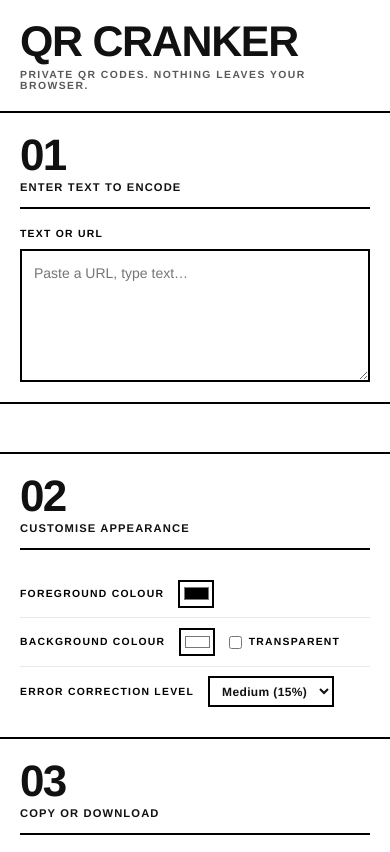
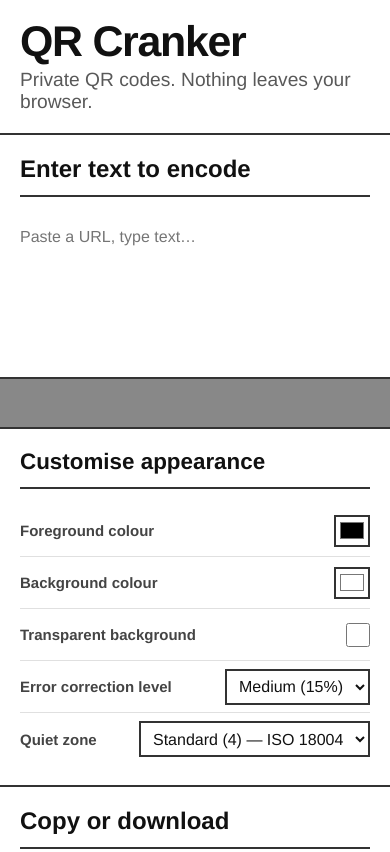
Before and after one commit to jackbush/qr-cranker, a website built with Vite: page index.html in a window 390 px wide. Shown: the top 852 px of the page. Built offline with nearby package versions, Linux system fonts and the light colour scheme.

Commit message:
design improvements

```diff
--- a/index.html
+++ b/index.html
@@ -6,30 +6,30 @@
   <title>QR Cranker</title>
 </head>
 <body>
-  <header>
-    <h1>QR Cranker</h1>
-    <p class="tagline">Private QR codes. Nothing leaves your browser.</p>
-  </header>
   <main>
 
     <div id="left-column">
 
+      <div class="panel" id="title-panel">
+        <h1>QR Cranker</h1>
+        <p class="tagline">Private QR codes. Nothing leaves your browser.</p>
+      </div>
+
+      <hr />
+
       <section class="panel" id="input-panel">
-        <h2 class="step-heading">
-          <span class="step-num">01</span>
-          <span class="step-title">Enter text to encode</span>
-        </h2>
-        <label for="text-input">Text or URL</label>
+        <h2 class="step-heading">Enter text to encode</h2>
+        <label for="text-input" class="visually-hidden">Text or URL</label>
         <textarea id="text-input" placeholder="Paste a URL, type text…" rows="5" autocomplete="off" spellcheck="false"></textarea>
       </section>
 
       <hr />
 
       <section class="panel" id="controls-panel">
-        <h2 class="step-heading">
-          <span class="step-num">02</span>
-          <span class="step-title">Customise appearance</span>
-        </h2>
+        <div class="step-heading">
+          <h2>Customise appearance</h2>
+          <button id="reset-btn" type="button" hidden>Reset</button>
+        </div>
         <div class="control-row">
           <label for="fg-colour">Foreground colour</label>
           <input type="color" id="fg-colour" value="#000000" />
@@ -37,10 +37,10 @@
         <div class="control-row">
           <label for="bg-colour">Background colour</label>
           <input type="color" id="bg-colour" value="#ffffff" />
-          <label class="checkbox-label">
-            <input type="checkbox" id="transparent-bg" />
-            Transparent
-          </label>
+        </div>
+        <div class="control-row">
+          <label class="checkbox-label" for="transparent-bg">Transparent background</label>
+          <input type="checkbox" id="transparent-bg" />
         </div>
         <div class="control-row">
           <label for="ec-level">Error correction level</label>
@@ -51,15 +51,21 @@
             <option value="H">High (30%)</option>
           </select>
         </div>
+        <div class="control-row">
+          <label for="quiet-zone">Quiet zone</label>
+          <select id="quiet-zone">
+            <option value="0">None</option>
+            <option value="2">Minimal (2)</option>
+            <option value="4" selected>Standard (4) — ISO 18004</option>
+            <option value="8">Wide (8)</option>
+          </select>
+        </div>
       </section>
 
       <hr />
 
       <section class="panel" id="export-panel">
-        <h2 class="step-heading">
-          <span class="step-num">03</span>
-          <span class="step-title">Copy or download</span>
-        </h2>
+        <h2 class="step-heading">Copy or download</h2>
         <div class="export-row">
           <button id="copy-svg-btn" disabled>Copy SVG</button>
           <span id="copy-svg-feedback" hidden aria-live="polite" aria-atomic="true"></span>
--- a/src/style.css
+++ b/src/style.css
@@ -1,4 +1,6 @@
-*, *::before, *::after {
+*,
+*::before,
+*::after {
     box-sizing: border-box;
     margin: 0;
     padding: 0;
@@ -6,12 +8,13 @@
 
 /* ---- Base ---- */
 
-html, body {
+html,
+body {
     height: 100%;
 }
 
 body {
-  font-family: 'Helvetica Neue', Helvetica, Arial, sans-serif;
+    font-family: "Helvetica Neue", Helvetica, Arial, sans-serif;
     background: #fff;
     color: #111;
     display: flex;
@@ -20,42 +23,17 @@ body {
     overflow: hidden;
 }
 
-/* ---- Header ---- */
-
-header {
-  padding: 1.25rem 2rem;
-  border-bottom: 2px solid #000;
-  flex-shrink: 0;
-}
-
-h1 {
-  font-size: clamp(2rem, 4.5vw, 4rem);
-  font-weight: 900;
-  letter-spacing: -0.03em;
-  line-height: 1;
-  text-transform: uppercase;
-}
-
-.tagline {
-  margin-top: 0.4rem;
-  font-size: 0.65rem;
-  font-weight: 600;
-  letter-spacing: 0.14em;
-  text-transform: uppercase;
-  color: #595959; /* 7:1 on white — WCAG AAA */
-}
-
 /* ---- Layout ---- */
 
 main {
     flex: 1;
     display: grid;
-  grid-template-columns: 360px 1fr;
+    grid-template-columns: 480px 1fr;
     overflow: hidden;
 }
 
 #left-column {
-  border-right: 2px solid #000;
+    border-right: 2px solid #333;
     overflow-y: auto;
     display: flex;
     flex-direction: column;
@@ -63,12 +41,12 @@ main {
 
 #left-column > hr {
     border: none;
-  border-top: 2px solid #000;
+    border-top: 2px solid #333;
     flex-shrink: 0;
 }
 
 .panel {
-  padding: 1.75rem 2rem;
+    padding: 1.375rem 1.5rem;
 }
 
 #preview-panel {
@@ -79,42 +57,83 @@ main {
     gap: 1.25rem;
     padding: 2.5rem;
     overflow: hidden;
+    background: #888;
+}
+
+/* ---- Title ---- */
+
+#title-panel {
+    flex-shrink: 0;
+}
+
+h1 {
+    font-size: clamp(2rem, 4.5vw, 4rem);
+    font-weight: 900;
+    letter-spacing: -0.03em;
+    line-height: 1;
+}
+
+.tagline {
+    margin-top: 0.4rem;
+    font-size: 1.2rem;
+    color: #595959; /* 7:1 on white — WCAG AAA */
 }
 
 /* ---- Step headings ---- */
 
 .step-heading {
-  margin-bottom: 1.25rem;
-  padding-bottom: 0.875rem;
-  border-bottom: 2px solid #000;
+    display: flex;
+    align-items: baseline;
+    justify-content: space-between;
+    gap: 1rem;
+    margin-bottom: 1rem;
+    padding-bottom: 0.75rem;
+    border-bottom: 2px solid #333;
 }
 
-.step-num {
-  display: block;
-  font-size: 2.75rem;
-  font-weight: 900;
-  letter-spacing: -0.04em;
-  line-height: 1;
+.step-heading h2 {
+    font-size: 1.4rem;
+    font-weight: 700;
+    color: #111;
 }
 
-.step-title {
-  display: block;
-  font-size: 0.7rem;
-  font-weight: 700;
-  letter-spacing: 0.1em;
-  text-transform: uppercase;
-  margin-top: 0.25rem;
+.step-heading button {
+    flex-shrink: 0;
+    border: none;
+    padding: 0;
+    font-size: 0.875rem;
+    font-weight: 600;
+    color: #888;
+    background: transparent;
+    cursor: pointer;
+}
+
+.step-heading button:hover {
+    color: #111;
+    background: transparent;
+}
+
+/* ---- Accessibility ---- */
+
+.visually-hidden {
+    position: absolute;
+    width: 1px;
+    height: 1px;
+    padding: 0;
+    margin: -1px;
+    overflow: hidden;
+    clip: rect(0, 0, 0, 0);
+    white-space: nowrap;
+    border: 0;
 }
 
 /* ---- Labels ---- */
 
 label {
     display: block;
-  font-size: 0.65rem;
-  font-weight: 700;
-  letter-spacing: 0.12em;
-  text-transform: uppercase;
-  color: #000;
+    font-size: 0.9375rem;
+    font-weight: 600;
+    color: #444;
     line-height: 1;
 }
 
@@ -123,22 +142,16 @@ label {
 textarea {
     display: block;
     width: 100%;
-  margin-top: 0.6rem;
-  padding: 0.75rem;
+    padding: 0.75rem 0;
     font: inherit;
-  font-size: 0.875rem;
-  border: 2px solid #000;
+    font-size: 1rem;
+    border: none;
     border-radius: 0;
-  resize: vertical;
+    resize: none;
     background: #fff;
     color: #111;
     line-height: 1.5;
-}
-
-textarea:focus {
-  outline: 2px solid #000;
-  outline-offset: 1px;
-  border-color: #000;
+    outline: none;
 }
 
 /* ---- Controls ---- */
@@ -146,45 +159,36 @@ textarea:focus {
 #controls-panel {
     display: flex;
     flex-direction: column;
-  gap: 0;
 }
 
 .control-row {
     display: flex;
+    flex-direction: row;
     align-items: center;
-  gap: 0.875rem;
-  padding: 0.6rem 0;
-  border-bottom: 1px solid #e8e8e8;
+    justify-content: space-between;
+    gap: 1rem;
+    height: 3.25rem;
+    border-bottom: 1px solid #e0e0e0;
+    flex-shrink: 0;
 }
 
 .control-row:last-child {
     border-bottom: none;
 }
 
-.control-row > label:first-child {
-  min-width: 120px;
-  flex-shrink: 0;
-}
 
 .checkbox-label {
     display: flex;
     align-items: center;
     gap: 0.4rem;
     cursor: pointer;
-  font-size: 0.65rem;
-  font-weight: 700;
-  letter-spacing: 0.12em;
-  text-transform: uppercase;
-  color: #000;
 }
 
 select {
-  padding: 0.35rem 0.5rem;
+    padding: 0.4rem 0.5rem;
     font: inherit;
-  font-size: 0.75rem;
-  font-weight: 600;
-  letter-spacing: 0.03em;
-  border: 2px solid #000;
+    font-size: 1rem;
+    border: 2px solid #333;
     border-radius: 0;
     background: #fff;
     color: #111;
@@ -192,15 +196,23 @@ select {
 }
 
 select:focus {
-  outline: 2px solid #000;
+    outline: 2px solid #333;
     outline-offset: 1px;
+}
+
+input[type="checkbox"] {
+    width: 24px;
+    height: 24px;
+    flex-shrink: 0;
+    cursor: pointer;
+    accent-color: #333;
 }
 
 input[type="color"] {
     width: 2.25rem;
-  height: 1.75rem;
+    height: 2rem;
     padding: 0.1rem;
-  border: 2px solid #000;
+    border: 2px solid #333;
     border-radius: 0;
     cursor: pointer;
     background: #fff;
@@ -215,28 +227,28 @@ input[type="color"]:disabled {
 /* ---- Buttons ---- */
 
 button {
-  padding: 0.55rem 1rem;
+    padding: 0.6rem 1.1rem;
     font: inherit;
-  font-size: 0.65rem;
-  font-weight: 700;
-  letter-spacing: 0.12em;
-  text-transform: uppercase;
-  border: 2px solid #000;
+    font-size: 1rem;
+    font-weight: 600;
+    border: 2px solid #333;
     border-radius: 0;
     background: transparent;
-  color: #000;
+    color: #333;
     cursor: pointer;
-  transition: background 0.08s, color 0.08s;
+    transition:
+        background 0.08s,
+        color 0.08s;
     white-space: nowrap;
 }
 
 button:hover:not(:disabled) {
-  background: #000;
+    background: #333;
     color: #fff;
 }
 
 button:focus-visible {
-  outline: 2px solid #000;
+    outline: 2px solid #333;
     outline-offset: 3px;
 }
 
@@ -252,8 +264,8 @@ button:disabled {
     display: flex;
     align-items: center;
     gap: 1rem;
-  padding: 0.5rem 0;
-  border-bottom: 1px solid #e8e8e8;
+    padding: 0.75rem 0;
+    border-bottom: 1px solid #e0e0e0;
 }
 
 .export-row:last-child {
@@ -265,10 +277,7 @@ button:disabled {
 }
 
 #copy-svg-feedback {
-  font-size: 0.65rem;
-  font-weight: 700;
-  letter-spacing: 0.12em;
-  text-transform: uppercase;
+    font-size: 0.8rem;
     color: #595959; /* 7:1 on white — WCAG AAA */
 }
 
@@ -283,20 +292,18 @@ button:disabled {
 
 #contrast-warning {
     padding: 0.6rem 0.875rem;
-  font-size: 0.65rem;
-  font-weight: 700;
-  letter-spacing: 0.1em;
-  text-transform: uppercase;
-  color: #78350f;   /* 8.1:1 on #fef3c7 — WCAG AAA */
+    font-size: 0.9375rem;
+    font-weight: 600;
+    color: #78350f; /* 8.1:1 on #fef3c7 — WCAG AAA */
     background: #fef3c7;
-  border: 2px solid #000;
+    border: 2px solid #333;
     width: min(44vw, 56vh);
     max-width: 480px;
 }
 
 /* ---- Mobile ---- */
 
-@media (max-width: 680px) {
+@media (max-width: 860px) {
     body {
         height: auto;
         overflow: auto;
@@ -307,23 +314,34 @@ button:disabled {
         overflow: visible;
     }
 
-  /* Dissolve the left-column wrapper so children
-     participate directly in main's flex/grid flow */
+    /* Dissolve the wrapper so children join main's grid flow */
     #left-column {
         display: contents;
     }
 
-  /* Reorder: input → preview → controls → export */
-  #input-panel    { order: 1; border-bottom: 2px solid #000; }
-  #preview-panel  { order: 2; border-bottom: 2px solid #000; }
-  #controls-panel { order: 3; border-bottom: 2px solid #000; }
-  #export-panel   { order: 4; }
+    /* Reorder: title → input → preview → controls → export */
+    #title-panel {
+        order: 0;
+        border-bottom: 2px solid #333;
+    }
+    #input-panel {
+        order: 1;
+        border-bottom: 2px solid #333;
+    }
+    #preview-panel {
+        order: 2;
+        border-bottom: 2px solid #333;
+    }
+    #controls-panel {
+        order: 3;
+        border-bottom: 2px solid #333;
+    }
+    #export-panel {
+        order: 4;
+    }
 
-  /* Section rules are replaced by panel borders on mobile */
-  #left-column > hr { display: none; }
-
-  header {
-    padding: 1.25rem 1.25rem;
+    #left-column > hr {
+        display: none;
     }
 
     .panel {
```
Also changed, not shown: src/lib/renderer.js (+6 -5 lines), src/main.js (+28 -0 lines), src/tests/controls.test.js (+2 -2 lines), src/tests/qr.test.js (+20 -0 lines), README.md. Lines whose indentation alone changed are shown as unchanged.
